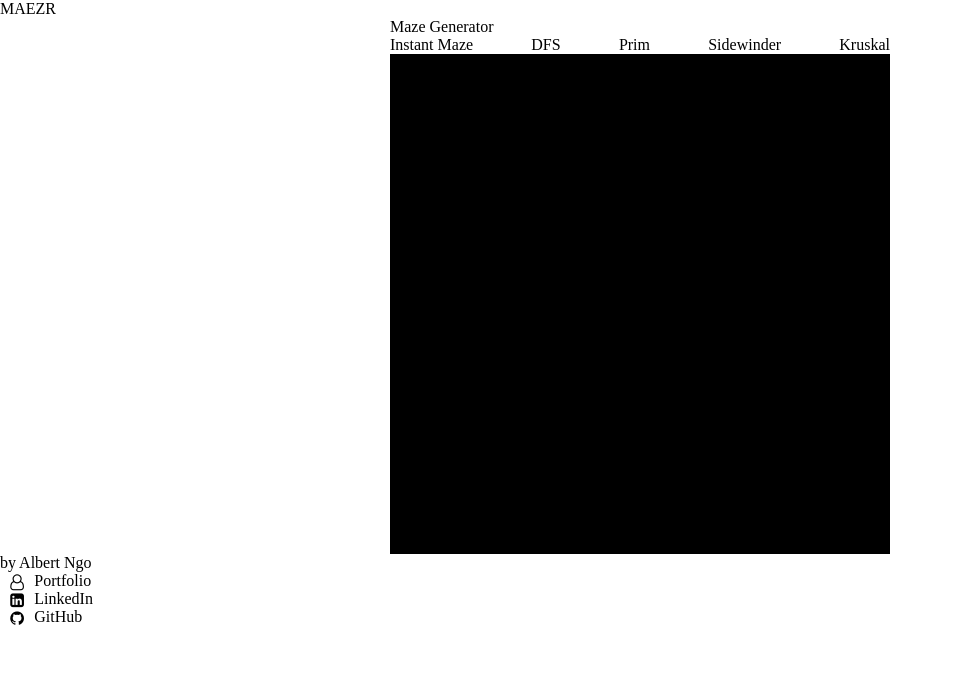
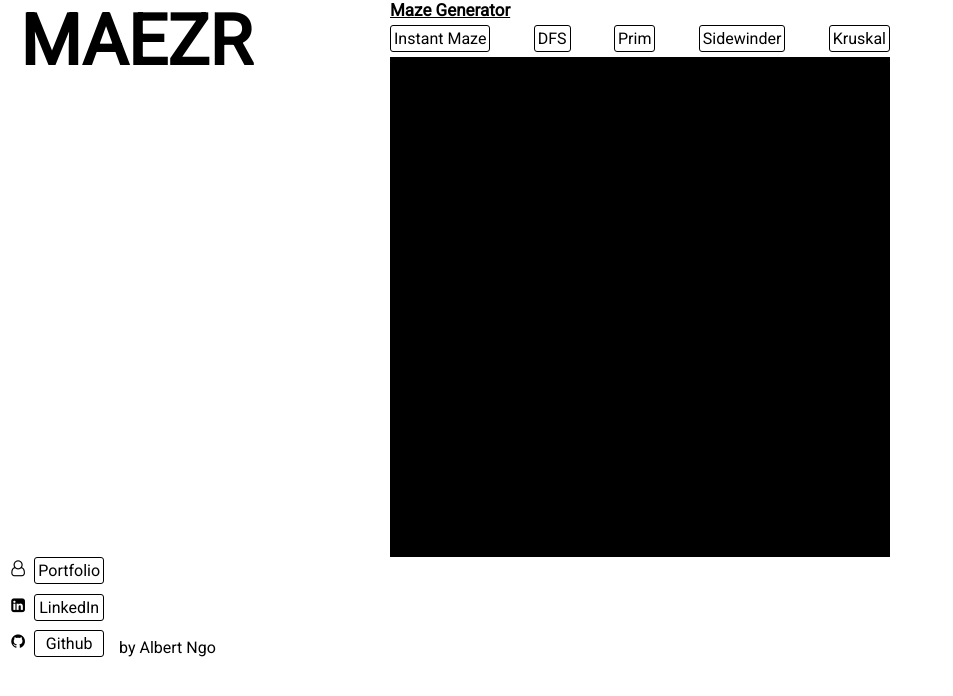
Before and after one commit to albertngo1/bastion, a website built with webpack: page index.html in a window 1280 px wide. Shown: the whole page, without its empty margins (0-953 px from the left). Built offline with nearby package versions, Linux system fonts and the light colour scheme.

Commit message:
more styling

```diff
--- a/assets/main.css
+++ b/assets/main.css
@@ -1,4 +1,19 @@
+#title {
+  position: absolute;
+  user-select: none;
+  cursor: default;
+  font-weight: bolder;
+  font-size: 70px;
+  margin-left: 20px;
+}
 
+#maze-gen-title {
+  text-decoration: underline;
+  font-size: 17px;
+  user-select: none;
+  font-weight: bolder;
+  cursor: default;
+}
 
 section {
   display: flex;
@@ -12,6 +27,7 @@ body {
   flex-direction: column;
   height: 100%;
   width: 100%;
+  font-family: 'Roboto';
 }
 
 .generator-btns {
@@ -19,4 +35,43 @@ body {
   flex-direction: row;
   justify-content: space-between;
   width: 500px;
+  margin: 5px 0;
 }
+
+.generator-btns > button {
+  border: 1px solid black;
+  padding: 3px;
+  border-radius: 3px;
+}
+.generator-btns > button:hover {
+  background-color: rgb(212, 212, 212);
+}
+
+footer {
+  display: flex;
+  justify-content: flex-start;
+  align-items: flex-end;
+  margin-bottom: 10px;
+}
+ul {
+  display: flex;
+  flex-direction: column;
+  justify-content: space-between;
+  height: 100px;
+}
+ul > li {
+  border: 1px solid black;
+  border-radius: 3px;
+  padding: 3px;
+  display: flex;
+  justify-content: center;
+}
+ul > li:hover {
+  background-color: rgb(212, 212, 212);
+}
+
+footer div {
+  user-select: none;
+  cursor: default;
+  margin-left: 15px;
+}
--- a/index.html
+++ b/index.html
@@ -3,15 +3,16 @@
     <title>Maezr</title>
     <link rel="stylesheet" href="./assets/reset.css">
     <link rel="stylesheet" href="./assets/main.css">
+    <link href="https://fonts.googleapis.com/css?family=Roboto" rel="stylesheet">
     <link rel="stylesheet" href="assets/font-awesome/css/font-awesome.min.css">
   </head>
   <body>
-    <div>
+    <div id="title">
       MAEZR
     </div>
     <section>
       <div>
-        <span>Maze Generator</span>
+        <span id="maze-gen-title">Maze Generator</span>
         <div class="generator-btns">
           <button id="instant-gen">Instant Maze</button>
           <button id="dfs-gen">DFS</button>
@@ -27,10 +28,6 @@
 
 
   <footer>
-    <div>
-      by Albert Ngo
-    </div>
-
     <ul class="fa-ul footer-ul">
       <li class="footer-li">
         <a href="http://ngoalbert.com" target=_blank>
@@ -47,10 +44,13 @@
       <li class="footer-li">
         <a href="https://github.com/albertngo1" target=_blank>
         <i class="fa-li fa fa-github" aria-hidden="true"></i>
-      GitHub
+      Github
     </a>
       </li>
     </ul>
+    <div>
+      by Albert Ngo
+    </div>
   </footer>
   </body>
 
--- a/src/event_handle.js
+++ b/src/event_handle.js
@@ -25,7 +25,6 @@ const eventHandle = (ctx, canvas) => {
     eventHelper();
     let gen = new GenerateDFS(maezr);
     maezr.generator = gen;
-    maezr.generator.fast = false;
     maezr.begin();
   });
 
--- a/src/maze.js
+++ b/src/maze.js
@@ -1,8 +1,3 @@
-const GenerateDFS = require('./generate/dfs.js');
-const GenerateSidewinder = require('./generate/sidewinder.js');
-const GeneratePrim = require('./generate/prim.js');
-const GenerateKruskal = require('./generate//kruskal/kruskal.js');
-
 class Maze {
 
   constructor(canvas) {
```
Also changed, not shown: README.md (deleted), dist/bundle.js, 1 other file.
